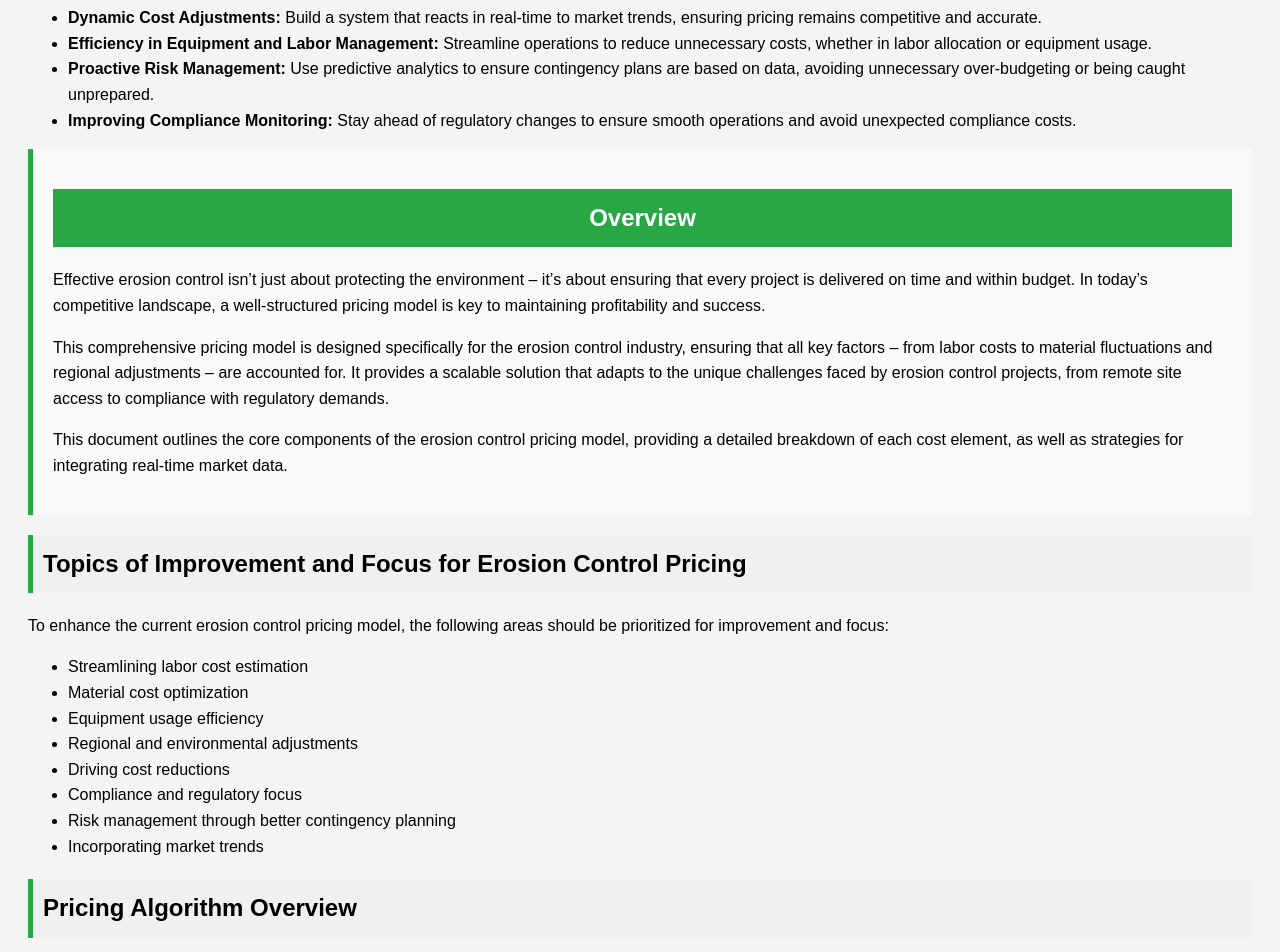
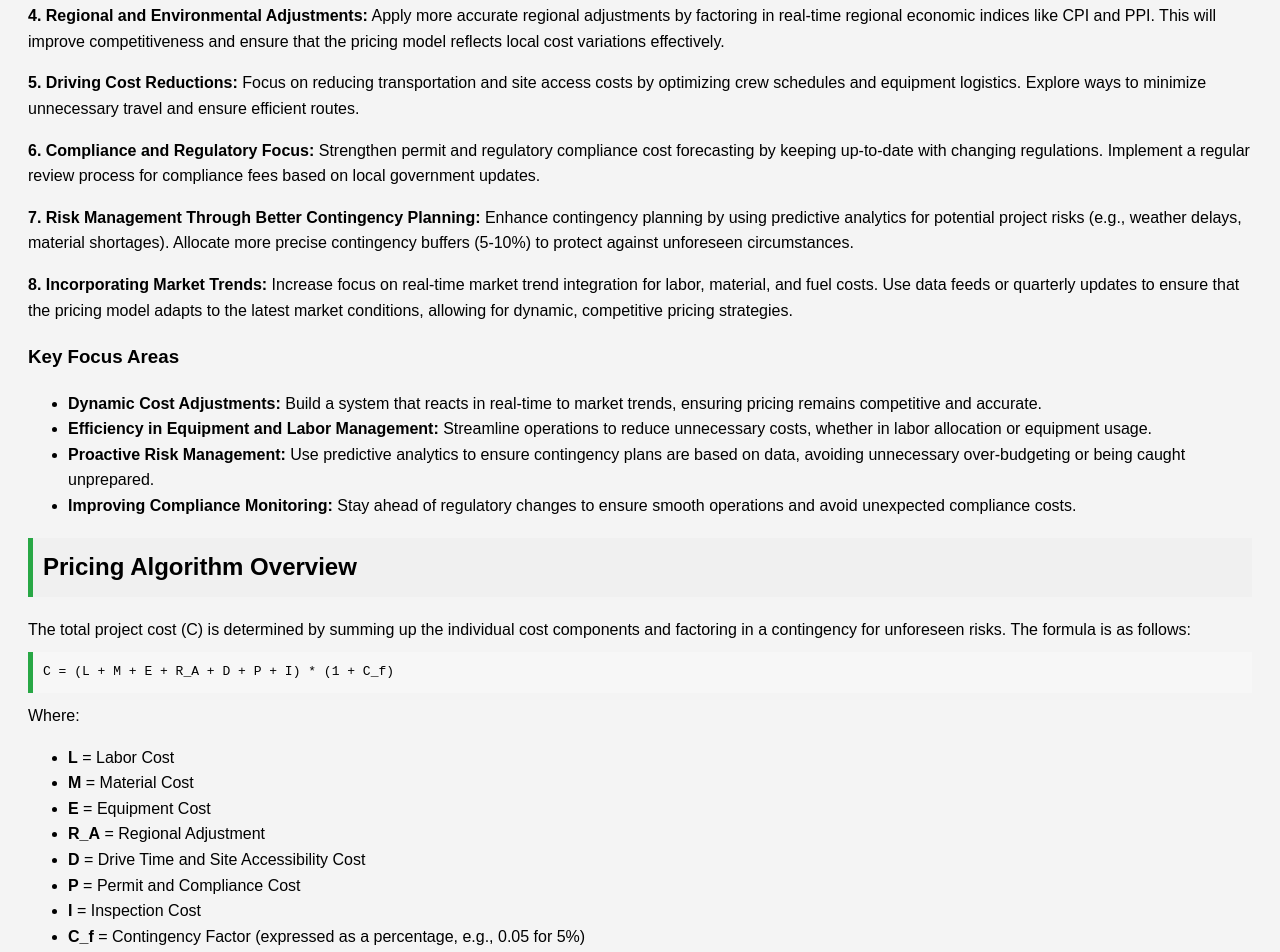
Before and after one commit to whateverfps/erosion-control-pricing-model, a plain HTML site: page index.html in a window 1280 px wide. Shown: the part 874-1826 px from the top of the page. Drawn offline with Linux system fonts and the light colour scheme.

Commit message:
Update index.html

```diff
--- a/index.html
+++ b/index.html
@@ -122,7 +122,14 @@
         </div>
     </section>
 
-    <section class="content-box" id="focus-areas">
+ <section style="background-color: #f9f9f9; padding: 20px; border-left: 5px solid #28a745; margin-bottom: 20px;">
+    <h1>Overview</h1>
+    <p>Effective erosion control isn’t just about protecting the environment – it’s about ensuring that every project is delivered on time and within budget. In today’s competitive landscape, a well-structured pricing model is key to maintaining profitability and success.</p>
+    <p>This comprehensive pricing model is designed specifically for the erosion control industry, ensuring that all key factors – from labor costs to material fluctuations and regional adjustments – are accounted for. It provides a scalable solution that adapts to the unique challenges faced by erosion control projects, from remote site access to compliance with regulatory demands.</p>
+    <p>This document outlines the core components of the erosion control pricing model, providing a detailed breakdown of each cost element, as well as strategies for integrating real-time market data.</p>
+</section>
+
+     <section class="content-box" id="focus-areas">
     <h2>Key Focus Areas for Erosion Control Pricing Model</h2>
 
     <p><strong>1. Streamlining Labor Cost Estimation:</strong> Focus on improving labor cost calculations by refining task time estimates and optimizing crew sizes for efficiency. Regularly track wage trends using sources like BLS and PayScale to ensure competitive labor pricing.</p>
@@ -149,28 +156,6 @@
         <li><strong>Improving Compliance Monitoring:</strong> Stay ahead of regulatory changes to ensure smooth operations and avoid unexpected compliance costs.</li>
     </ul>
 </section>
-
- <section style="background-color: #f9f9f9; padding: 20px; border-left: 5px solid #28a745; margin-bottom: 20px;">
-    <h1>Overview</h1>
-    <p>Effective erosion control isn’t just about protecting the environment – it’s about ensuring that every project is delivered on time and within budget. In today’s competitive landscape, a well-structured pricing model is key to maintaining profitability and success.</p>
-    <p>This comprehensive pricing model is designed specifically for the erosion control industry, ensuring that all key factors – from labor costs to material fluctuations and regional adjustments – are accounted for. It provides a scalable solution that adapts to the unique challenges faced by erosion control projects, from remote site access to compliance with regulatory demands.</p>
-    <p>This document outlines the core components of the erosion control pricing model, providing a detailed breakdown of each cost element, as well as strategies for integrating real-time market data.</p>
-</section>
-
-    <section class="content" id="topics-improvement">
-        <h2>Topics of Improvement and Focus for Erosion Control Pricing</h2>
-        <p>To enhance the current erosion control pricing model, the following areas should be prioritized for improvement and focus:</p>
-        <ul>
-            <li>Streamlining labor cost estimation</li>
-            <li>Material cost optimization</li>
-            <li>Equipment usage efficiency</li>
-            <li>Regional and environmental adjustments</li>
-            <li>Driving cost reductions</li>
-            <li>Compliance and regulatory focus</li>
-            <li>Risk management through better contingency planning</li>
-            <li>Incorporating market trends</li>
-        </ul>
-    </section>
 
     <section class="content" id="pricing-algorithm">
         <h2>Pricing Algorithm Overview</h2>
```
